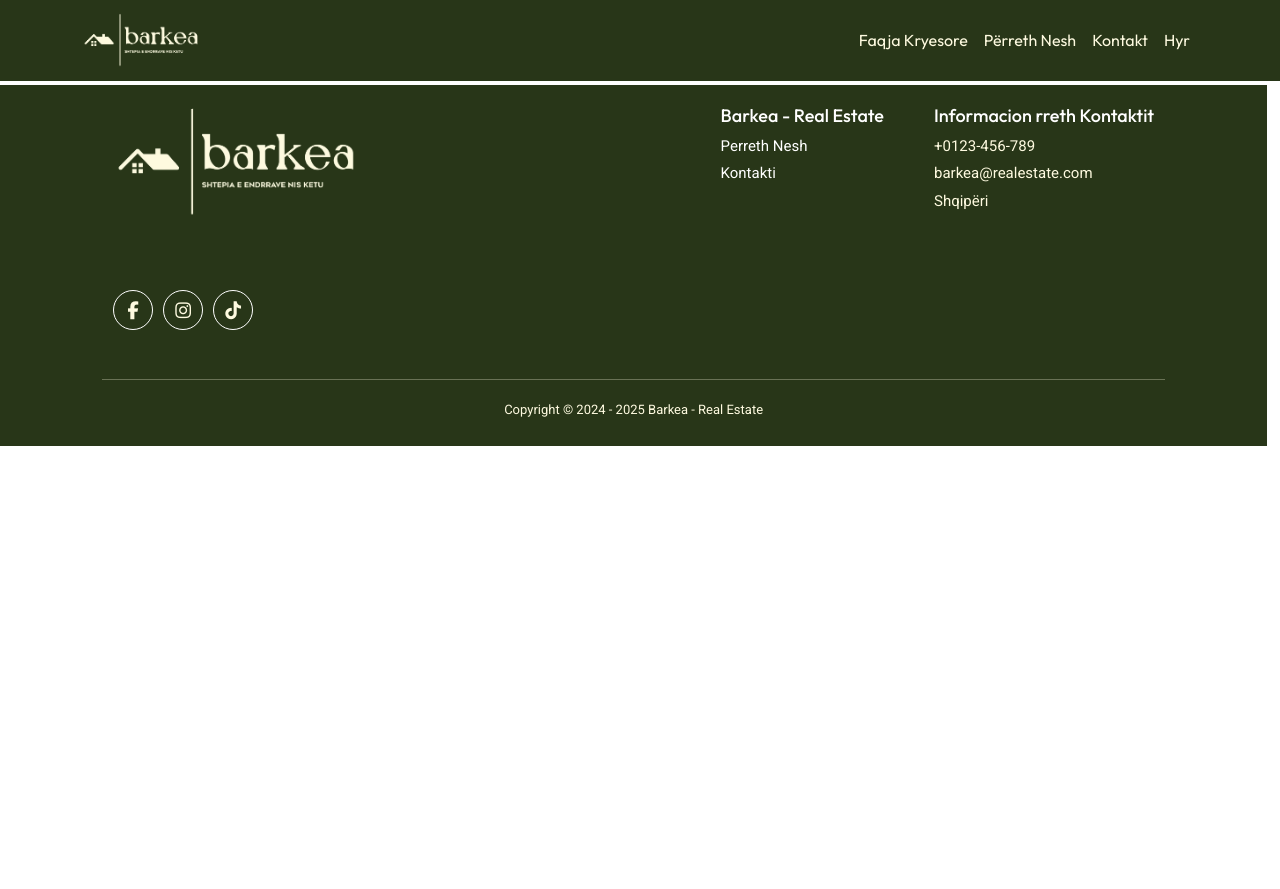
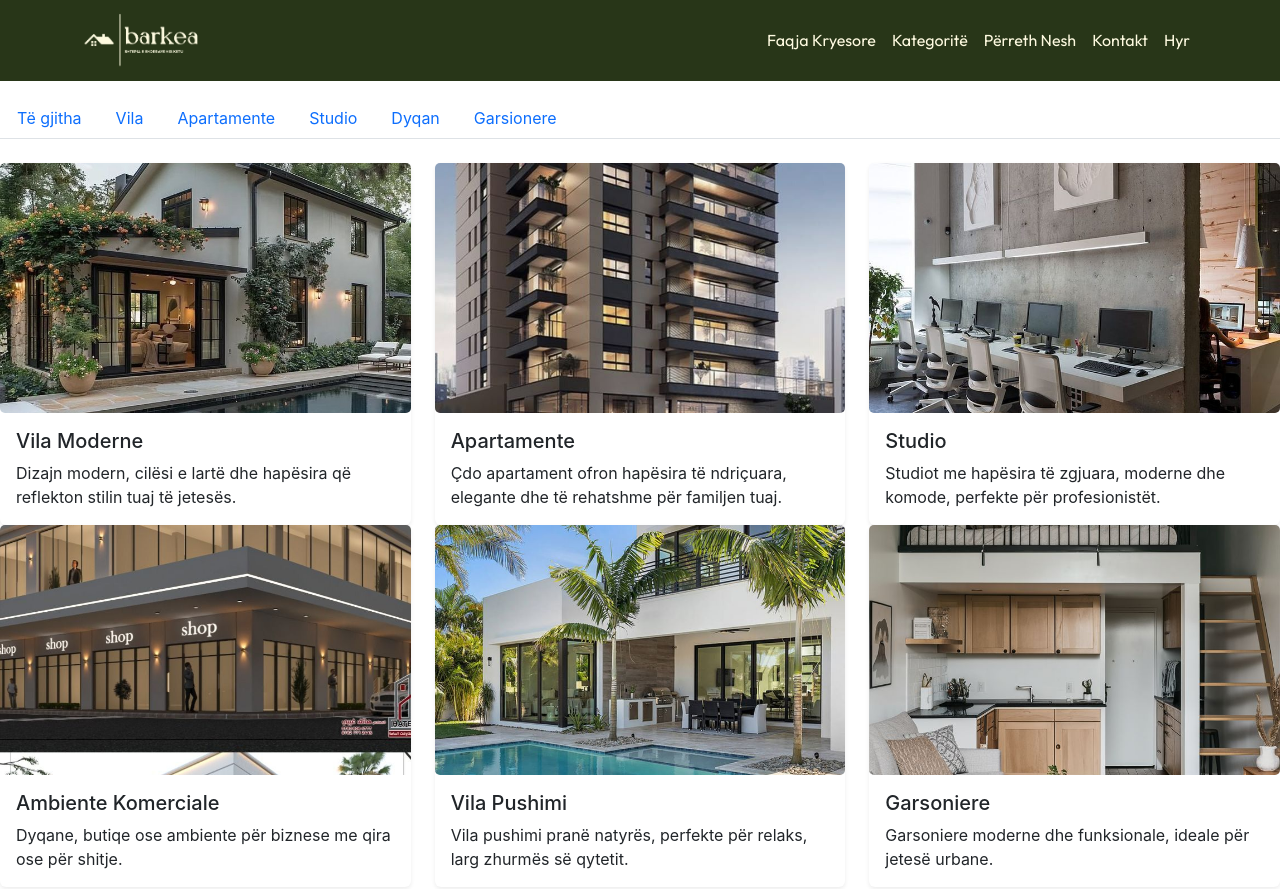
Before and after one commit to AmbraLino/Barkea, a React (Create React App) app in the folder frontend/: page /categories in a window 1280 px wide. Shown: the top 889 px of the page. Before the commit the page ends 800 px from the top, so only its background shows below. Built offline with nearby package versions, Linux system fonts and the light colour scheme; no server answers.

Commit message:
Krijimi i kategorive

```diff
--- a/frontend/src/App.js
+++ b/frontend/src/App.js
@@ -8,6 +8,7 @@ import Footer from "./Base/Footer";
 import 'leaflet/dist/leaflet.css';
 import Login from  "./Auth/Login";
 import Register from "./Auth/Register";
+import Categories from "./MainPages/Categories";
 function App() {
   return (
     <>
@@ -18,6 +19,7 @@ function App() {
         <Route path="/contact" element={<Contact />} />
         <Route path="/login" element={<Login />} />
         <Route path="/register" element={<Register/>}/>
+        <Route path="/categories" element={<Categories/>}/>
       </Routes>
       <Footer />
     </>
--- a/frontend/src/Base/NavBar.jsx
+++ b/frontend/src/Base/NavBar.jsx
@@ -14,6 +14,7 @@ function NavBar() {
         <Navbar.Collapse id="basic-navbar-nav" >
           <Nav className="ms-auto">
             <Nav.Link className="navbar-link" href="/" style={{color:"#FEFAE0"}}>Faqja Kryesore</Nav.Link>
+            <Nav.Link className="navbar-link" href="/categories" style={{color:"#FEFAE0"}}>Kategoritë</Nav.Link>
             <Nav.Link className="navbar-link" href="/about" style={{color:"#FEFAE0"}}>Përreth Nesh</Nav.Link>
             <Nav.Link className="navbar-link" href="/contact" style={{color:"#FEFAE0"}}>Kontakt</Nav.Link>
             <Nav.Link className="navbar-link" href="/login" style={{color:"#FEFAE0"}}>Hyr</Nav.Link>
--- /dev/null
+++ b/frontend/src/MainPages/Categories.jsx
@@ -0,0 +1,127 @@
+import React, { useEffect, useState } from "react";
+import axios from "axios";
+import { Row, Col, Card, Nav } from "react-bootstrap";
+import home1 from "../Images/home1.jpg";
+import apt1 from "../Images/apt1.jpg";
+import studio1 from "../Images/studio1.jpg";
+import dyqan2 from "../Images/dyqan2.jpg";
+import vilaPushimi1 from "../Images/vilaPushimi1.jpg";
+import garzionere1 from "../Images/garzionere1.jpg";
+
+const Categories = () => {
+  const [category, setCategory] = useState("all");
+  const [products, setProducts] = useState([]);
+
+  const staticPhotos = [
+    {
+      _id: "c1",
+      img: home1,
+      title: "Vila Moderne",
+      description:
+        "Dizajn modern, cilësi e lartë dhe hapësira që reflekton stilin tuaj të jetesës.",
+      category: "vila",
+    },
+    {
+      _id: "c2",
+      img: apt1,
+      title: "Apartamente",
+      description:
+        "Çdo apartament ofron hapësira të ndriçuara, elegante dhe të rehatshme për familjen tuaj.",
+      category: "apartamente",
+    },
+    {
+      _id: "c3",
+      img: studio1,
+      title: "Studio",
+      description:
+        "Studiot me hapësira të zgjuara, moderne dhe komode, perfekte për profesionistët.",
+      category: "studio",
+    },
+    {
+      _id: "c4",
+      img: dyqan2,
+      title: "Ambiente Komerciale",
+      description:
+        "Dyqane, butiqe ose ambiente për biznese me qira ose për shitje.",
+      category: "dyqan",
+    },
+    {
+      _id: "c5",
+      img: vilaPushimi1,
+      title: "Vila Pushimi",
+      description:
+        "Vila pushimi pranë natyrës, perfekte për relaks, larg zhurmës së qytetit.",
+      category: "vila",
+    },
+    {
+      _id: "c6",
+      img: garzionere1,
+      title: "Garsoniere",
+      description:
+        "Garsoniere moderne dhe funksionale, ideale për jetesë urbane.",
+      category: "garsionere",
+    },
+  ];
+
+  const filteredItems =
+    category === "all"
+      ? staticPhotos
+      : staticPhotos.filter((item) => item.category === category);
+
+  useEffect(() => {
+    const fetchItems = async () => {
+      try {
+        const res = await axios.get("http://localhost:5000/api/items");
+        setProducts(res.data || []);
+      } catch (err) {
+        console.log("Error fetching products:", err);
+        setProducts([]);
+      }
+    };
+    fetchItems();
+  }, []);
+
+  return (
+    <>
+      <Nav variant="tabs" className="mt-3">
+        <Nav.Item>
+          <Nav.Link onClick={() => setCategory("all")}>Të gjitha</Nav.Link>
+        </Nav.Item>
+        <Nav.Item>
+          <Nav.Link onClick={() => setCategory("vila")}>Vila</Nav.Link>
+        </Nav.Item>
+        <Nav.Item>
+          <Nav.Link onClick={() => setCategory("apartamente")}>Apartamente</Nav.Link>
+        </Nav.Item>
+        <Nav.Item>
+          <Nav.Link onClick={() => setCategory("studio")}>Studio</Nav.Link>
+        </Nav.Item>
+        <Nav.Item>
+          <Nav.Link onClick={() => setCategory("dyqan")}>Dyqan</Nav.Link>
+        </Nav.Item>
+        <Nav.Item>
+          <Nav.Link onClick={() => setCategory("garsionere")}>Garsionere</Nav.Link>
+        </Nav.Item>
+      </Nav>
+
+      <Row className="mt-4">
+        {filteredItems.map((item, i) => (
+          <Col md={4} key={i}>
+            <Card className="h-100 border-0 shadow-sm">
+              <Card.Img
+                src={item.img}
+                style={{ height: 250, objectFit: "cover" }}
+              />
+              <Card.Body>
+                <Card.Title>{item.title}</Card.Title>
+                <Card.Text>{item.description}</Card.Text>
+              </Card.Body>
+            </Card>
+          </Col>
+        ))}
+      </Row>
+    </>
+  );
+};
+
+export default Categories;
```
